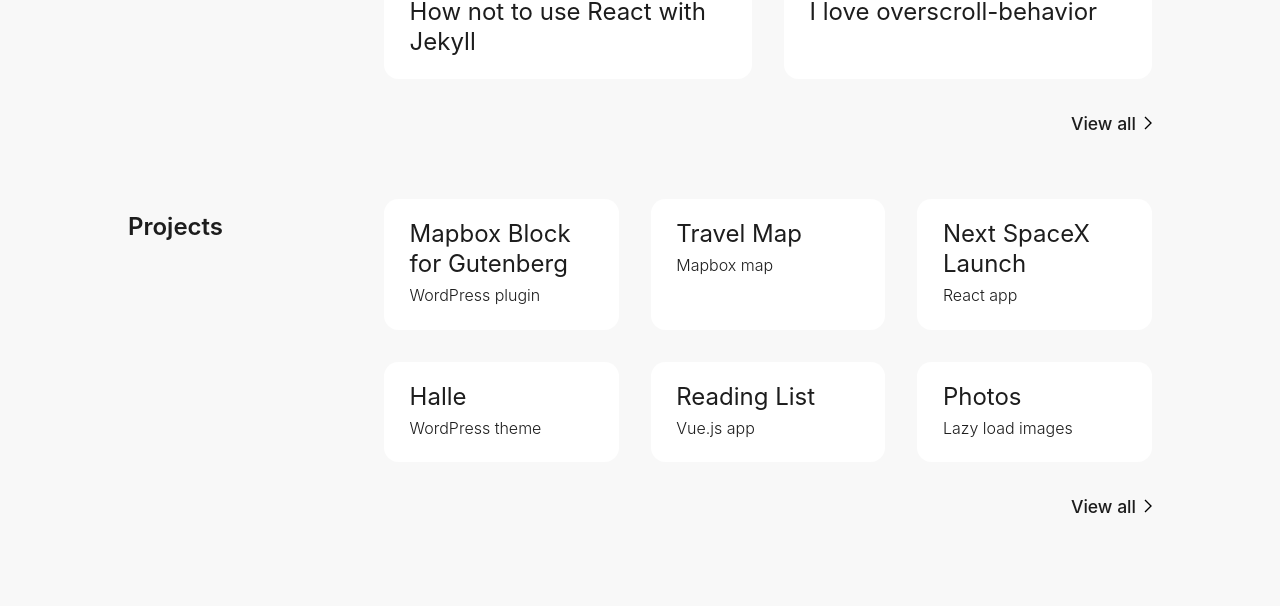
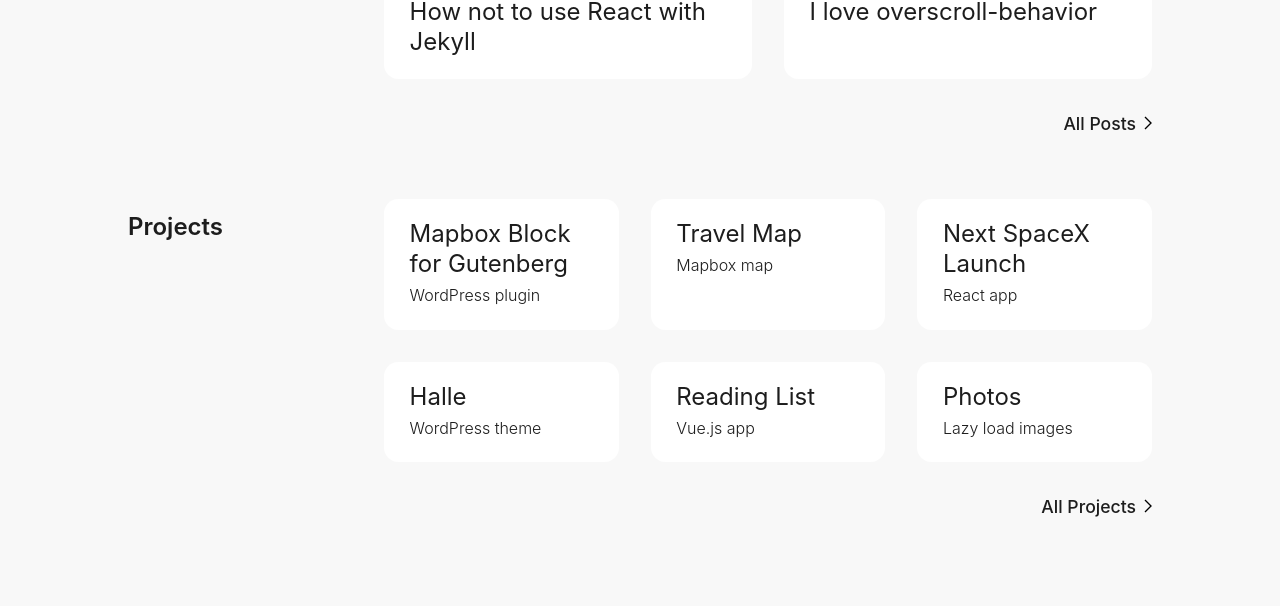
Before and after one commit to samhermes/samhermes.github.io, a Jekyll site: the page built from index.md, in a window 1280 px wide. Shown: the part 533-1139 px from the top of the page. Built offline with Jekyll 4.4.1, drawn with Linux system fonts in a browser that asks for light colours.

Commit message:
Update view all text
It's as if I've learned nothing about accessibility, like whoa dude whatcha doin

```diff
--- a/index.md
+++ b/index.md
@@ -20,7 +20,7 @@
   {% endfor %}
   </ul>
   <div class="view-all">
-    <a href="/posts">View all</a>
+    <a href="/posts">All Posts</a>
   </div>
 </div>
 
@@ -36,6 +36,6 @@
   {% endfor %}
   </ul>
   <div class="view-all">
-    <a href="/projects">View all</a>
+    <a href="/projects">All Projects</a>
   </div>
 </div>
```
